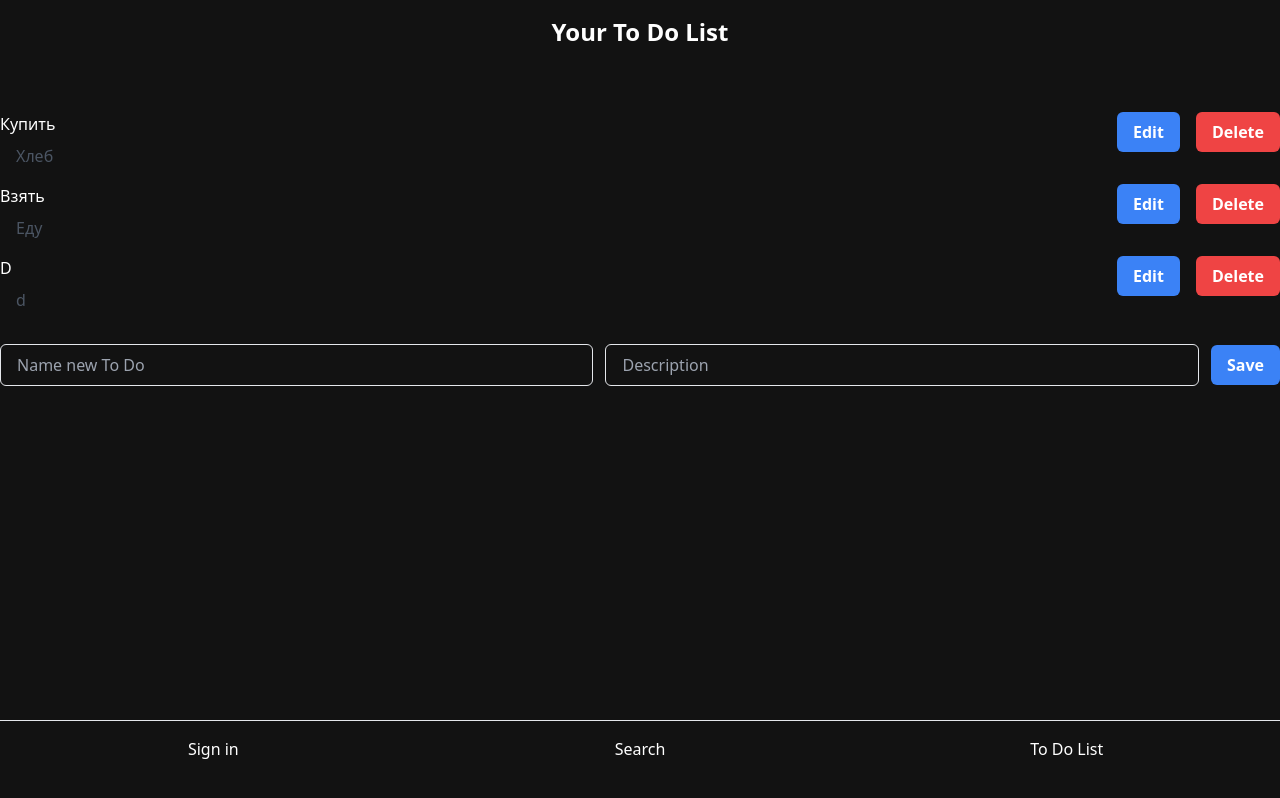
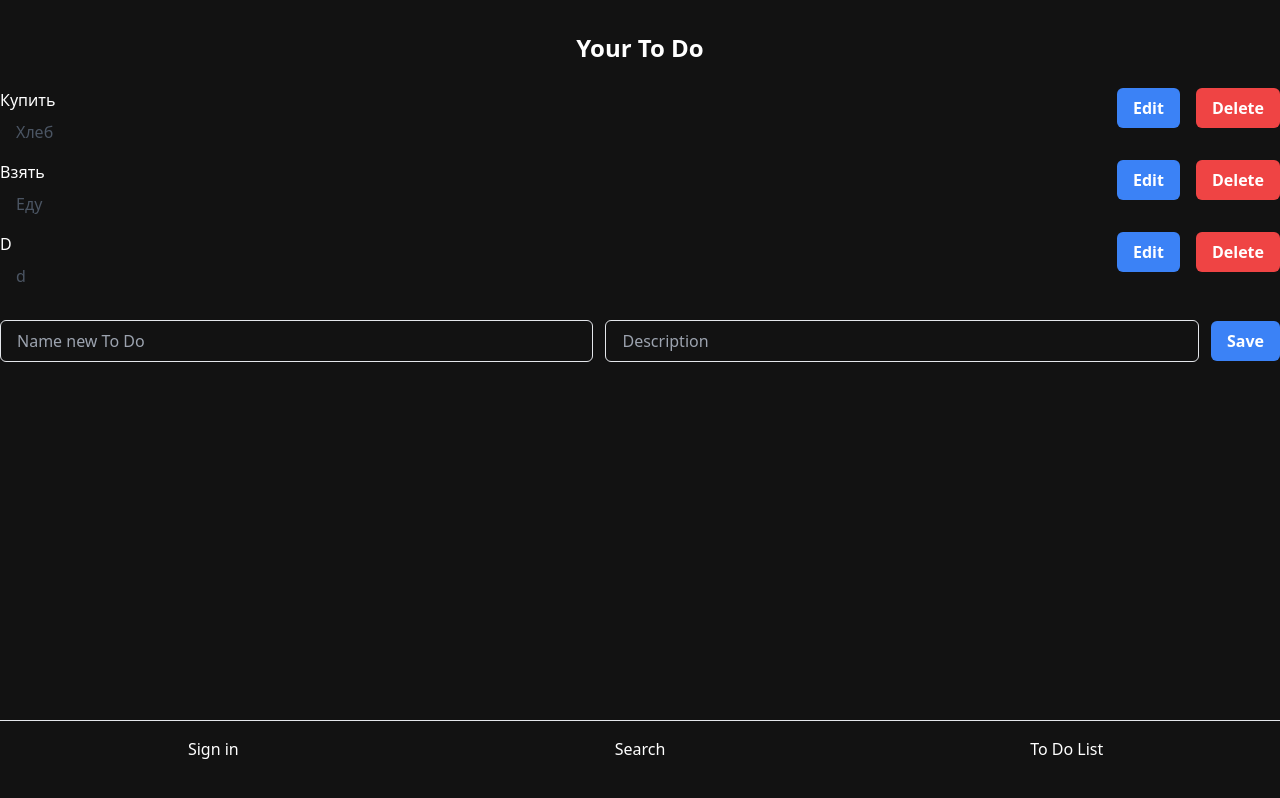
Before and after one commit to ErrorGuyWithGun/BelarusKaliToDoTest, a Vue app: page /tabs/tab3 in a window 1280 px wide. Built offline with nearby package versions, Linux system fonts and the light colour scheme; data requests are answered from the project's data file.

Commit message:
add component AppHeador

```diff
--- /dev/null
+++ b/src/components/AppHeador.vue
@@ -0,0 +1,17 @@
+<template>
+    <header class="text-center mb-6">
+        <h1 class="text-2xl font-bold">
+            {{ headerName }}</h1>
+    </header>
+</template>
+
+<script setup lang="ts">
+import { defineProps } from 'vue';
+
+defineProps({
+  headerName: {
+    type: String,
+  },
+});
+
+</script>
--- a/src/components/FakeAPI.ts
+++ /dev/null
@@ -1,30 +0,0 @@
-const fakeApiUrl = 'https://jsonplaceholder.typicode.com/todos';
-
-
-interface Todo {
-  userId: number;
-  id: number;
-  title: string;
-  completed: boolean;
-}
-
-async function fetchTodos(): Promise<Todo[]> {
-  const response = await fetch(fakeApiUrl);
-  const data: Todo[] = await response.json();
-  return data;
-}
-
-async function createTodo(title: string): Promise<Todo> {
-  const response = await fetch(fakeApiUrl, {
-    method: 'POST',
-    headers: {
-      'Content-Type': 'application/json',
-    },
-    body: JSON.stringify({ title }),
-  });
-  const data: Todo = await response.json();
-  return data;
-}
-
-export { fetchTodos, createTodo };
-export type { Todo };
--- a/src/components/FormButton.vue
+++ b/src/components/FormButton.vue
@@ -6,12 +6,13 @@
     </div>
   </template>
 
-  <script setup lang="ts">
+<script setup lang="ts">
 import { defineProps } from 'vue';
 
-defineProps<{
-  type: string;
-  textbutton: string;
-}>();
+defineProps({
+  textbutton: {
+    type: String,
+  },
+});
 
-  </script>
+</script>
--- a/src/views/Tab1Page.vue
+++ b/src/views/Tab1Page.vue
@@ -1,8 +1,6 @@
 <template>
   <div class="container mx-auto py-8">
-    <header class="text-center mb-6">
-      <h1 class="text-2xl font-bold">Sign In</h1>
-    </header>
+    <AppHeador headerName="Sign In"/>
     <div class="max-w-md mx-auto">
       <div class="mb-4">
         <FormInput
@@ -33,6 +31,7 @@
 import { ref } from 'vue';
 import FormInput from '@/components/FormInput.vue';
 import FormButton from '@/components/FormButton.vue';
+import AppHeador from '@/components/AppHeador.vue';
 
 
 const login = ref('');
--- a/src/views/Tab2Page.vue
+++ b/src/views/Tab2Page.vue
@@ -1,5 +1,7 @@
 <template>
-  <div class="flex justify-center items-center py-8 ">
+  <div class="container mx-auto py-8">
+  <AppHeador headerName="Search"/>
+  <div class="flex justify-center items-center ">
     <div class="max-w-md w-full flex items-center ">
       <FormInput
         v-model="searchTerm"
@@ -21,12 +23,14 @@
       />
     </div>
   </div>
+  </div>
 </template>
 
 <script setup lang="ts">
 import { ref, onMounted } from 'vue';
 import FormInput from '@/components/FormInput.vue';
 import FormPost from '@/components/FormPost.vue';
+import AppHeador from '@/components/AppHeador.vue';
 
 interface Post {
   id: number;
--- a/src/views/Tab3Page.vue
+++ b/src/views/Tab3Page.vue
@@ -1,9 +1,9 @@
 <template>
-  <div class=" min-h-screen">
-    <header class=" py-4">
-      <h1 class="text-2xl font-bold text-center">Your To Do List</h1>
-    </header>
-    <main class="container mx-auto py-8">
+  <div class="container mx-auto py-8">
+    <AppHeador
+      headerName="Your To Do"
+    />
+    <main class="container mx-auto ">
       <div id="container">
     <div class="todo-list" v-if="todos.length > 0">
       <div v-for="(todo, index) in todos" :key="index" class="mt-4 flex justify-between items-center">
@@ -14,7 +14,6 @@
             placeholder="Name To Do"
             @keyup.enter="updateTodo(index)"
             class="flex-1"
-
           />
           <FormInput
             v-model="editingTodo.description"
@@ -38,12 +37,10 @@
           </div>
         </div>
         <div v-else class="flex items-center w-full justify-between">
-
           <FormPost
             :name="todo.name"
             :description="todo.description"
           />
-
           <div class="button-container flex">
             <FormButton
               type="submit"
@@ -91,6 +88,7 @@ import FormInput from '@/components/FormInput.vue';
 import FormButton from '@/components/FormButton.vue';
 import FormButtonRed from '@/components/FormButtonRed.vue';
 import FormPost from '@/components/FormPost.vue';
+import AppHeador from '@/components/AppHeador.vue';
 
 
 const todos = ref<{ id: number; name: string; description: string }[]>([]);
```
